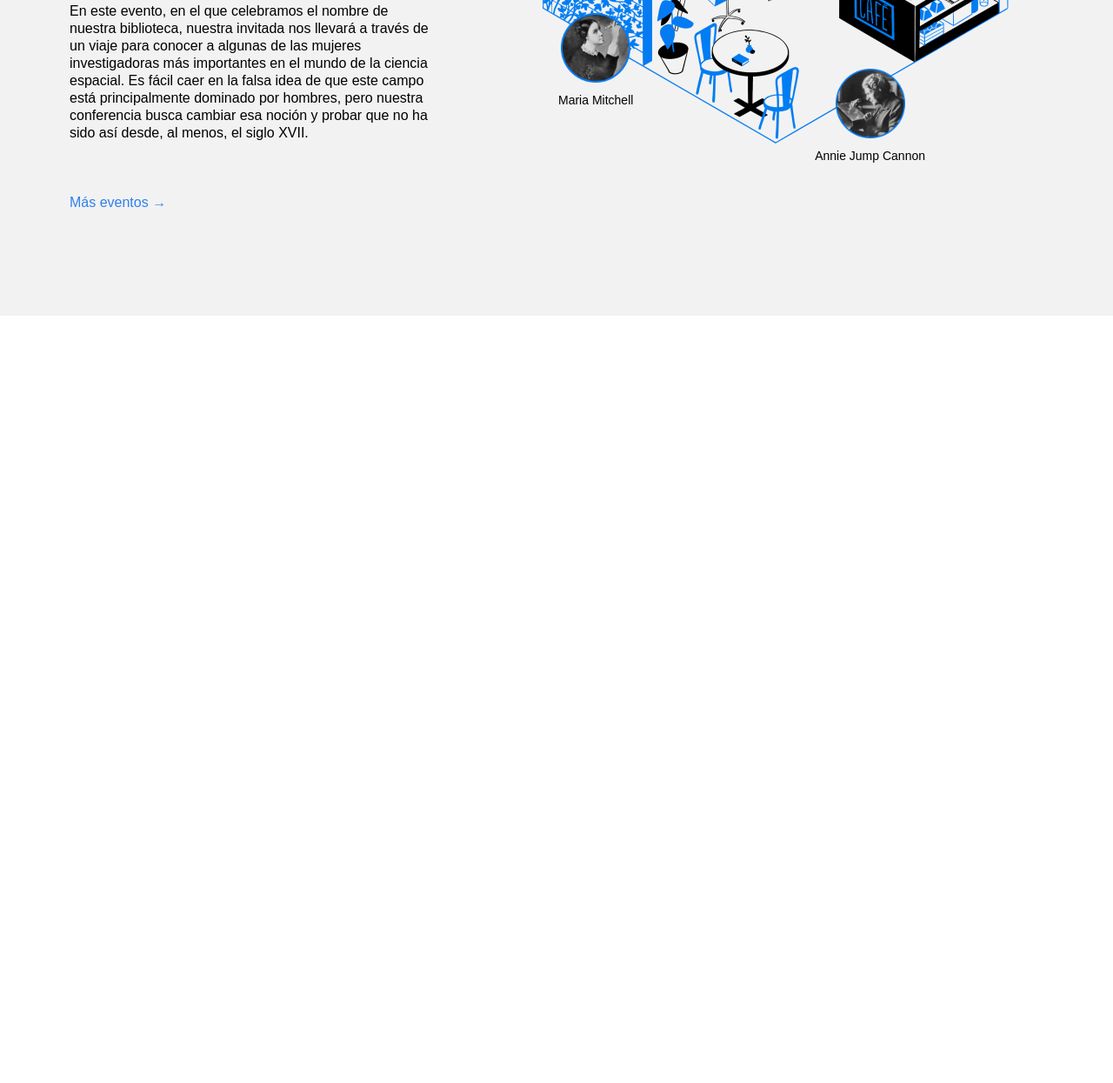
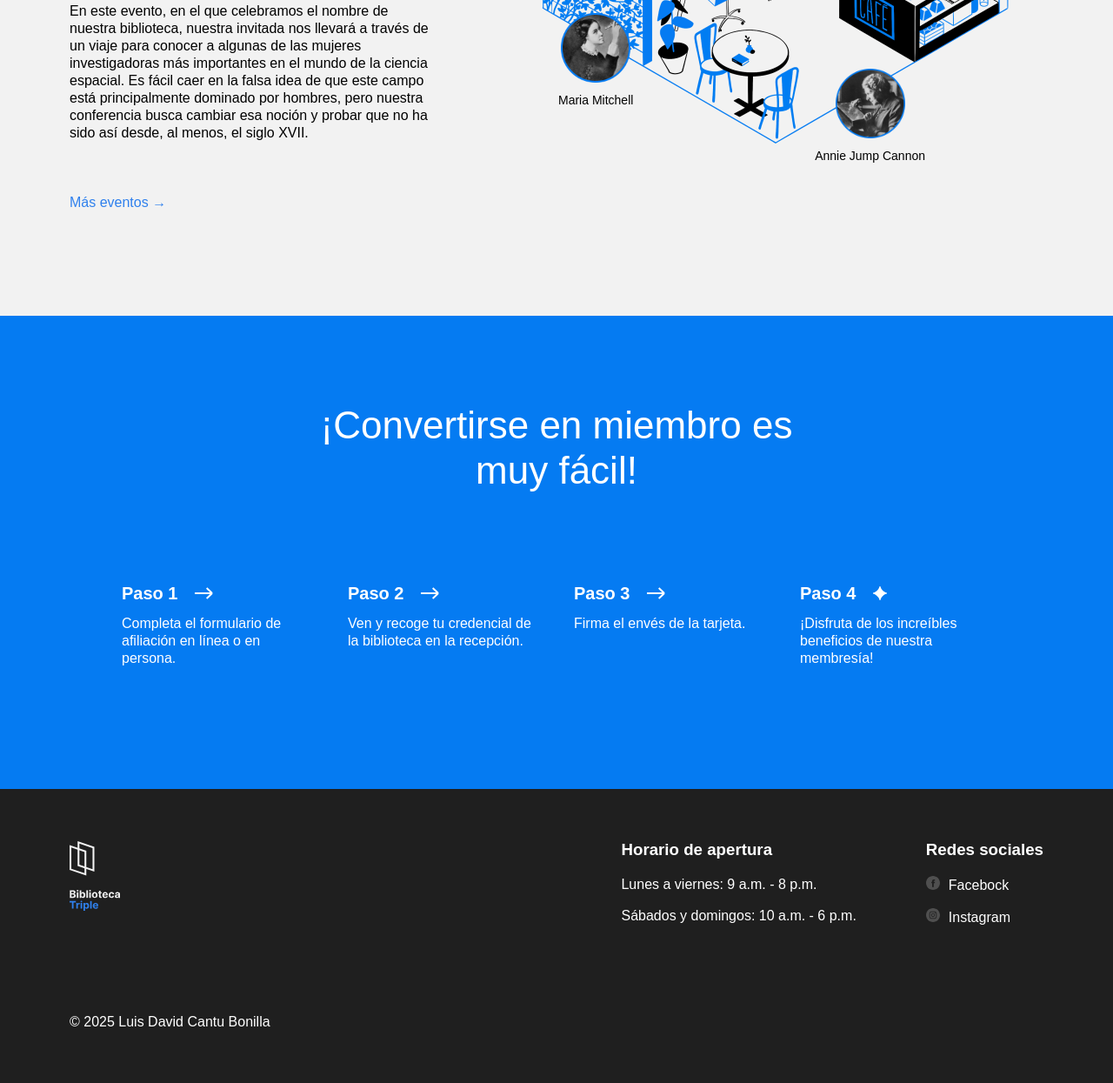
Before and after one commit to fraga123/web_project_library_es, a plain HTML site: page index.html in a window 1280 px wide. Shown: the part 2575-3820 px from the top of the page at 87% size. Before the commit the page ends 2938 px from the top, so only its background shows below. Drawn offline with Linux system fonts and the light colour scheme.

Commit message:
Entrega final del proyecto 3

```diff
--- a/index.html
+++ b/index.html
@@ -35,7 +35,7 @@
               <a href="#events" class="nav__link">Eventos</a>
             </li>
             <li>
-              <a href="#" class="nav__link">Conviértete en miembro</a>
+              <a href="#footer" class="nav__link">Conviértete en miembro</a>
             </li>
             <li>
               <a href="#" class="nav__link">Contactos</a>
@@ -235,7 +235,110 @@
             </div>
           </div>
         </section>
+        <section class="membership">
+          <h2 class="membership__title">
+            ¡Convertirse en miembro es muy fácil!
+          </h2>
+          <ul class="membership__steps">
+            <li class="step">
+              <h3 class="step__title">
+                Paso 1
+                <img
+                  src="./images/icon_step_forward.svg"
+                  alt="icon forward"
+                  class="step__icon"
+                />
+              </h3>
+              <p class="step__description">
+                Completa el formulario de afiliación en línea o en persona.
+              </p>
+            </li>
+            <li class="step">
+              <h3 class="step__title">
+                Paso 2
+                <img
+                  src="./images/icon_step_forward.svg"
+                  alt="icon forward"
+                  class="step__icon"
+                />
+              </h3>
+              <p class="step__description">
+                Ven y recoge tu credencial de la biblioteca en la recepción.
+              </p>
+            </li>
+            <li class="step">
+              <h3 class="step__title">
+                Paso 3
+                <img
+                  src="./images/icon_step_forward.svg"
+                  alt="icon forward"
+                  class="step__icon"
+                />
+              </h3>
+              <p class="step__description">Firma el envés de la tarjeta.</p>
+            </li>
+            <li class="step">
+              <h3 class="step__title">
+                Paso 4
+                <img
+                  src="./images/icon_step_finish.svg"
+                  alt="icon finish"
+                  class="step__icon"
+                />
+              </h3>
+              <p class="step__description">
+                ¡Disfruta de los increíbles beneficios de nuestra membresía!
+              </p>
+            </li>
+          </ul>
+        </section>
       </main>
+      <footer id="footer" class="footer">
+        <div class="footer__columns">
+          <div class="footer__column">
+            <img
+              src="./images/logo_white.svg"
+              alt="logo de pie de pagina"
+              class="footer__logo"
+            />
+          </div>
+          <div class="footer__column footer__column_content_hours">
+            <h3 class="footer__column-heading">Horario de apertura</h3>
+            <ul class="footer__list">
+              <li class="footer__list-item">
+                Lunes a viernes: 9 a.m. - 8 p.m.
+              </li>
+              <li class="footer__list-item">
+                Sábados y domingos: 10 a.m. - 6 p.m.
+              </li>
+            </ul>
+          </div>
+          <div class="footer__column footer__column_content_social">
+            <h3 class="footer__column-heading">Redes sociales</h3>
+            <ul class="footer__list">
+              <li class="footer__list-item">
+                <a href="#" class="footer__column-link"
+                  ><img
+                    src="./images/facebook_white.svg"
+                    alt="logo de Facebock"
+                    class="footer__social-icon"
+                  />Facebock</a
+                >
+              </li>
+              <li class="footer__list-item">
+                <a href="#" class="footer__column-link"
+                  ><img
+                    src="./images/instagram_white.svg"
+                    alt="logo de Instagram"
+                    class="footer__social-icon"
+                  />Instagram</a
+                >
+              </li>
+            </ul>
+          </div>
+        </div>
+        <p class="footer__copyright">&copy; 2025 Luis David Cantu Bonilla</p>
+      </footer>
     </div>
   </body>
 </html>
--- a/styles/style.css
+++ b/styles/style.css
@@ -305,3 +305,112 @@ p {
   font-size: 14px;
   margin: 0;
 }
+/*ESTILOS SECCION CONVIERTETE EN MIENBRO*/
+.membership {
+  padding: 100px 0 140px;
+  background-color: #057bf2;
+  color: #ffffff;
+}
+
+.membership__title {
+  max-width: 574px;
+  margin: 0 auto;
+  text-align: center;
+  font-size: 44px;
+  font-weight: 500;
+  line-height: 52px;
+}
+
+.membership__steps {
+  list-style-type: none;
+  padding: 0;
+  margin: 100px 0 0;
+  display: flex;
+  justify-content: center;
+  gap: 40px;
+  /* Agrega estilos */
+}
+
+.step {
+  /* Agrega estilos */
+  flex-basis: 220px;
+}
+
+.step__title {
+  margin: 0;
+  font-size: 20px;
+  line-height: 30px;
+  font-weight: 700;
+  display: flex;
+  align-items: center;
+}
+
+.step__icon {
+  margin-left: 20px;
+}
+
+.step__description {
+  margin: 10px 0 0;
+}
+
+/*ESTILOS PARA EL PIE DE PÁGINA*/
+.footer {
+  box-sizing: border-box;
+  background-color: #1f1f1f;
+  color: #fff;
+  padding: 60px 80px;
+}
+
+.footer__columns {
+  display: flex;
+  justify-content: space-between;
+}
+
+.footer__column_content_hours {
+  margin-left: auto;
+}
+
+.footer__column_content_social {
+  padding-left: 80px;
+}
+
+.footer__logo {
+  width: 58px;
+  height: 80px;
+}
+
+.footer__column-heading {
+  margin-top: 0;
+  margin-bottom: 20px;
+}
+
+.footer__list {
+  /* El siguiente código elimina los estilos predeterminados del navegador para las listas */
+  list-style-type: none;
+  padding: 0;
+  margin: 0;
+}
+
+.footer__list-item {
+  margin-bottom: 16px;
+}
+
+/*Elimina el margen inferior del ultimo hijo del elemento*/
+.footer__list-item:last-child {
+  margin-bottom: 0;
+}
+
+.footer__column-link {
+  color: white;
+  text-decoration: none;
+}
+
+.footer__social-icon {
+  width: 16px;
+  height: 16px;
+  margin-right: 10px;
+}
+
+.footer__copyright {
+  margin-top: 100px;
+}
```
